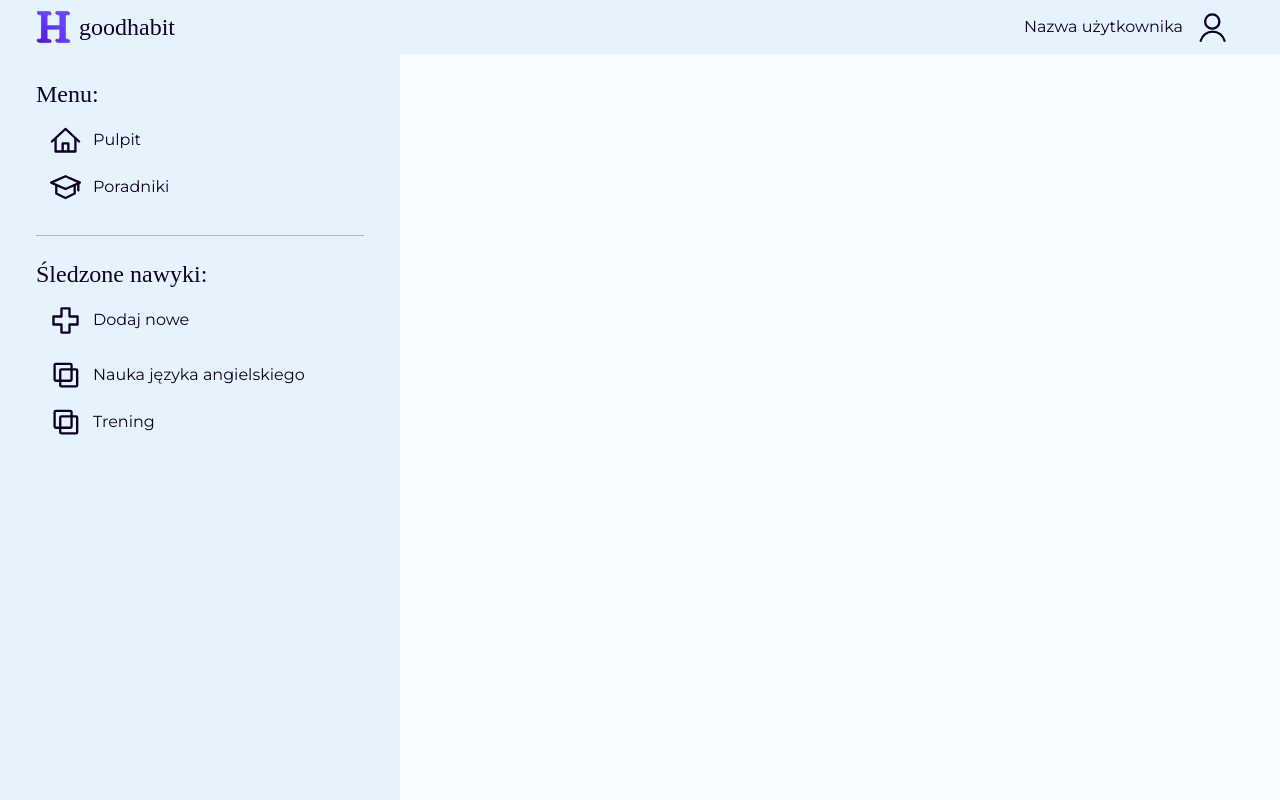
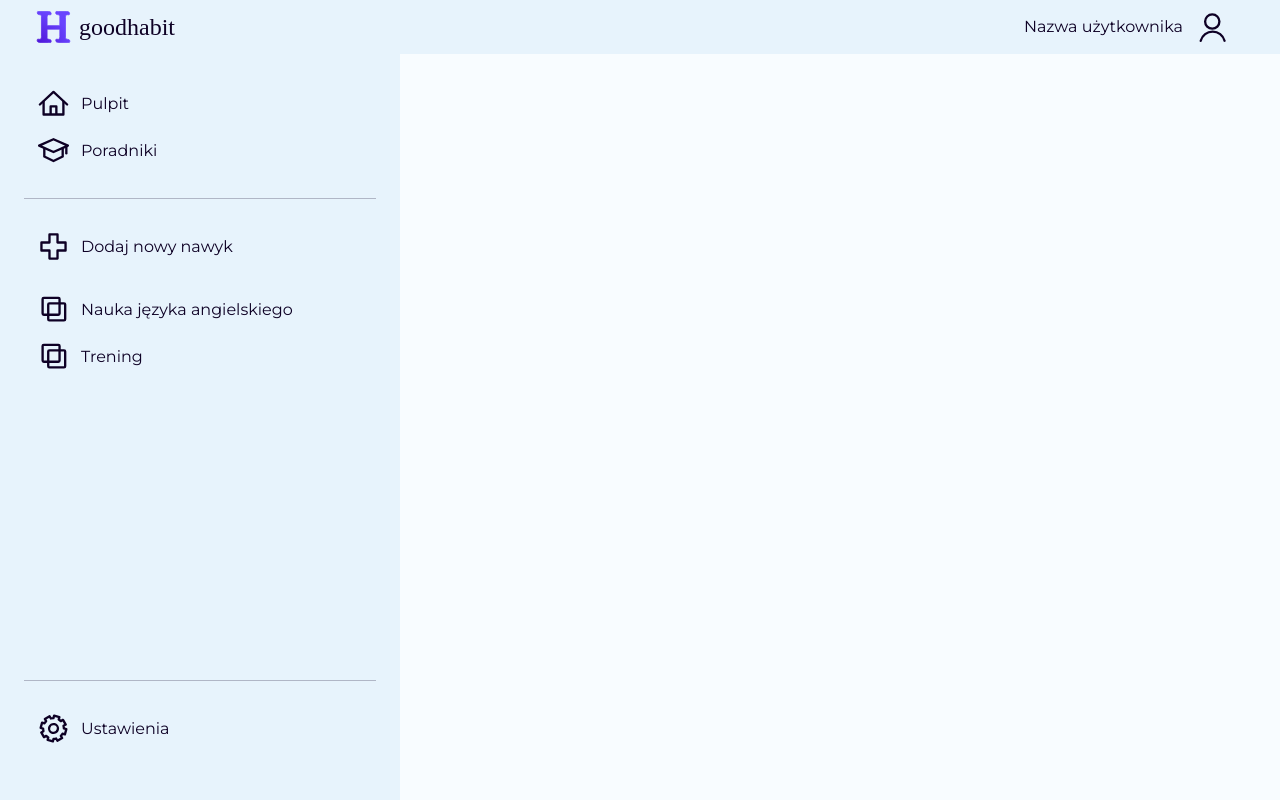
Before and after one commit to BarteXikora/habit-tracking, a React (Create React App) app in the folder client/: page /login in a window 1280 px wide. Both pictures are taken after a click on the button "Log In". Built offline with nearby package versions, Linux system fonts and the light colour scheme; a web font is replaced by a local one.

Commit message:
Restored settings button in app menu and removed headers.

```diff
--- a/client/src/components/system/AppMenu.tsx
+++ b/client/src/components/system/AppMenu.tsx
@@ -4,6 +4,7 @@ import iconDashboard from '../../img/icon-dashboard.svg'
 import iconLearn from '../../img/icon-learn.svg'
 import iconAdd from '../../img/icon-add.svg'
 import iconNoIcon from '../../img/icon-no-icon.svg'
+import iconSettings from '../../img/icon-settings.svg'
 
 export interface IAppMenu {
     habitsList: {
@@ -13,13 +14,11 @@ export interface IAppMenu {
 }
 
 const AppMenu = ({ habitsList }: IAppMenu) => {
-    return <div className='app-menu fixed-top d-flex flex-column h-100 py-5 px-4'>
-        <Container fluid>
+    return <div className='app-menu fixed-top h-100 py-5 px-4'>
+        <Container fluid className='d-flex flex-column h-100 px-0'>
             <div className="py-3"></div>
 
             <div className="h-100">
-                <h2>Menu:</h2>
-
                 <Button className="btn btn-tr w-100">
                     <img src={iconDashboard} alt='Pulpit' />
 
@@ -34,12 +33,10 @@ const AppMenu = ({ habitsList }: IAppMenu) => {
 
                 <hr className='my-4' />
 
-                <h2>Śledzone nawyki:</h2>
-
-                <Button className='btn btn-tr w-100 mb-2'>
+                <Button className='btn btn-tr w-100 mb-3'>
                     <img src={iconAdd} alt='Dodaj śledzenie nawyku' />
 
-                    Dodaj nowe
+                    Dodaj nowy nawyk
                 </Button>
 
                 {
@@ -59,17 +56,16 @@ const AppMenu = ({ habitsList }: IAppMenu) => {
                 }
             </div>
 
-            {/* <div>
-    <hr className='my-4' />
+            <div>
+                <hr className='my-4' />
 
-    <Button className='btn btn-tr w-100'>
-        <img src={iconSettings} alt='Ustawienia' />
+                <Button className='btn btn-tr w-100'>
+                    <img src={iconSettings} alt='Ustawienia' />
 
-        Ustawienia
-    </Button>
-</div> */}
+                    Ustawienia
+                </Button>
+            </div>
         </Container>
-
     </div>
 }
 
```
Also changed, not shown: client/src/img/icon-settings.svg (added).
